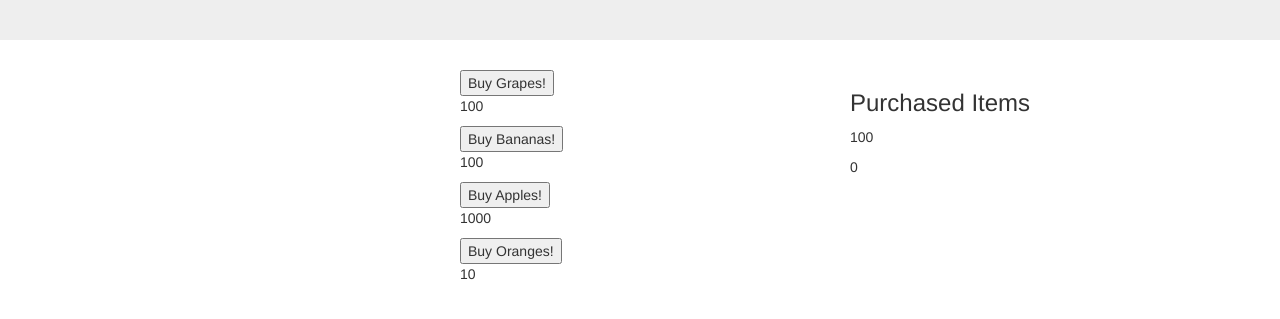
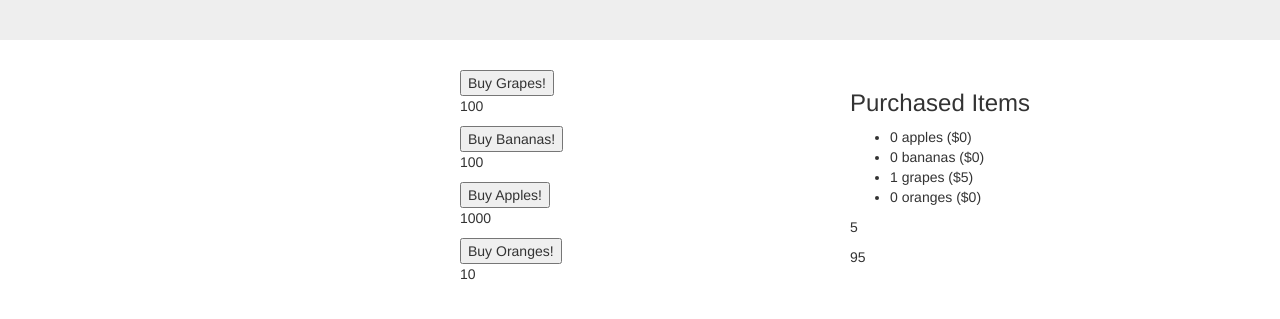
Before and after one commit to tataton/FruitStand, a plain HTML site: page index.html in a window 1280 px wide. Both pictures are taken after a click on the button "Buy Grapes!". Shown: the part 155-474 px from the top of the page. Drawn offline with nearby package versions, Linux system fonts and the light colour scheme.

Commit message:
Displayed purchase to DOM.

```diff
--- a/index.html
+++ b/index.html
@@ -44,9 +44,7 @@
 
         <h3>Purchased Items</h3>
         <ul id='purchasedItems'>
-
-        </ul
-
+        </ul>
         <p id='moneySpent'>100</p>
         <p id='moneyRemaining'>0</p>
 
--- a/scripts/fruit.js
+++ b/scripts/fruit.js
@@ -16,7 +16,14 @@ var userInventory = {
   grapes: 0,
   grapesSpent: 0,
   oranges: 0,
-  orangesSpent: 0
+  orangesSpent: 0,
+  calcAvg: function(fruit){
+    if (userInventory[fruit] === 0) {
+      return 0;
+    } else {
+      return userInventory[fruit + "Spent"] / userInventory[fruit];
+    }
+  }
 };
 
 var timeInterval = 15000;
@@ -55,7 +62,15 @@ function recalcInventory(purchased){
 
 function displayInventoryToDOM(){
   console.log('in displayInventoryToDOM');
-
+  var outputString = "";
+  outputString += '<li>' + userInventory.apples + ' apples ($' + userInventory.calcAvg('apples') + ')</li>';
+  outputString += '<li>' + userInventory.bananas + ' bananas ($' + userInventory.calcAvg('bananas') + ')</li>';
+  outputString += '<li>' + userInventory.grapes + ' grapes ($' + userInventory.calcAvg('grapes') + ')</li>';
+  outputString += '<li>' + userInventory.oranges + ' oranges ($' + userInventory.calcAvg('oranges') + ')</li>';
+  $('#purchasedItems').html(outputString);
+  console.log(userInventory.money, toString(userInventory.money));
+  $('#moneyRemaining').html(userInventory.money);
+  $('#moneySpent').html(initWallet - userInventory.money);
 }
 
 });
```
